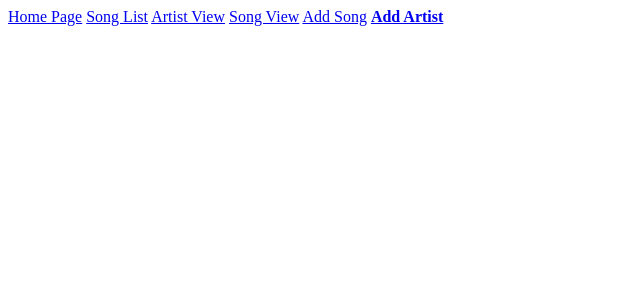
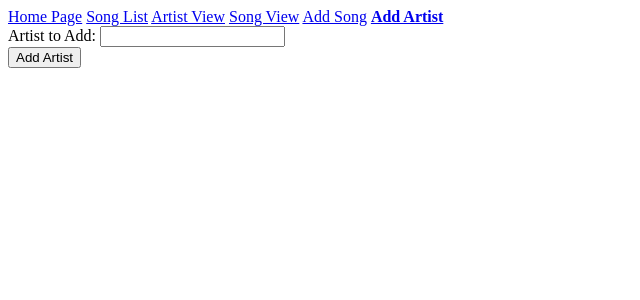
Before and after one commit to mdmontes94/CIS-241-Final-Project, a PHP site: page /views/add_artist.php in a window 1280 px wide. Shown: the top 300 px of the page, without its empty margins (0-640 px from the left). Run offline with PHP 8.4, Linux system fonts and the light colour scheme.

Commit message:
Fixed naming in ArtistController; added form in add_artist.php

```diff
--- a/controllers/ArtistController.php
+++ b/controllers/ArtistController.php
@@ -2,7 +2,7 @@
 
 require_once('./models/ArtistModel.php');
 
-class AlbumController {
+class ArtistController {
     private $artistModel;
 
     public function __construct(ArtistModel $artistModel) {
--- a/views/add_artist.php
+++ b/views/add_artist.php
@@ -18,5 +18,15 @@
             <a href="index.php?action=add_song">Add Song</a>
             <a href="index.php?action=add_artist"><b>Add Artist</b></a>
         </nav>
+        <div class="container">
+            <div class = sub-container">
+                <form>
+                    <label>Artist to Add:</label>
+                    <input type="text" name="artist_name" id="artist_name" />
+                    <br>
+                    <button type="submit">Add Artist</button>
+                </form>
+            </div>
+        </div>
     </body>
 </html>
```
